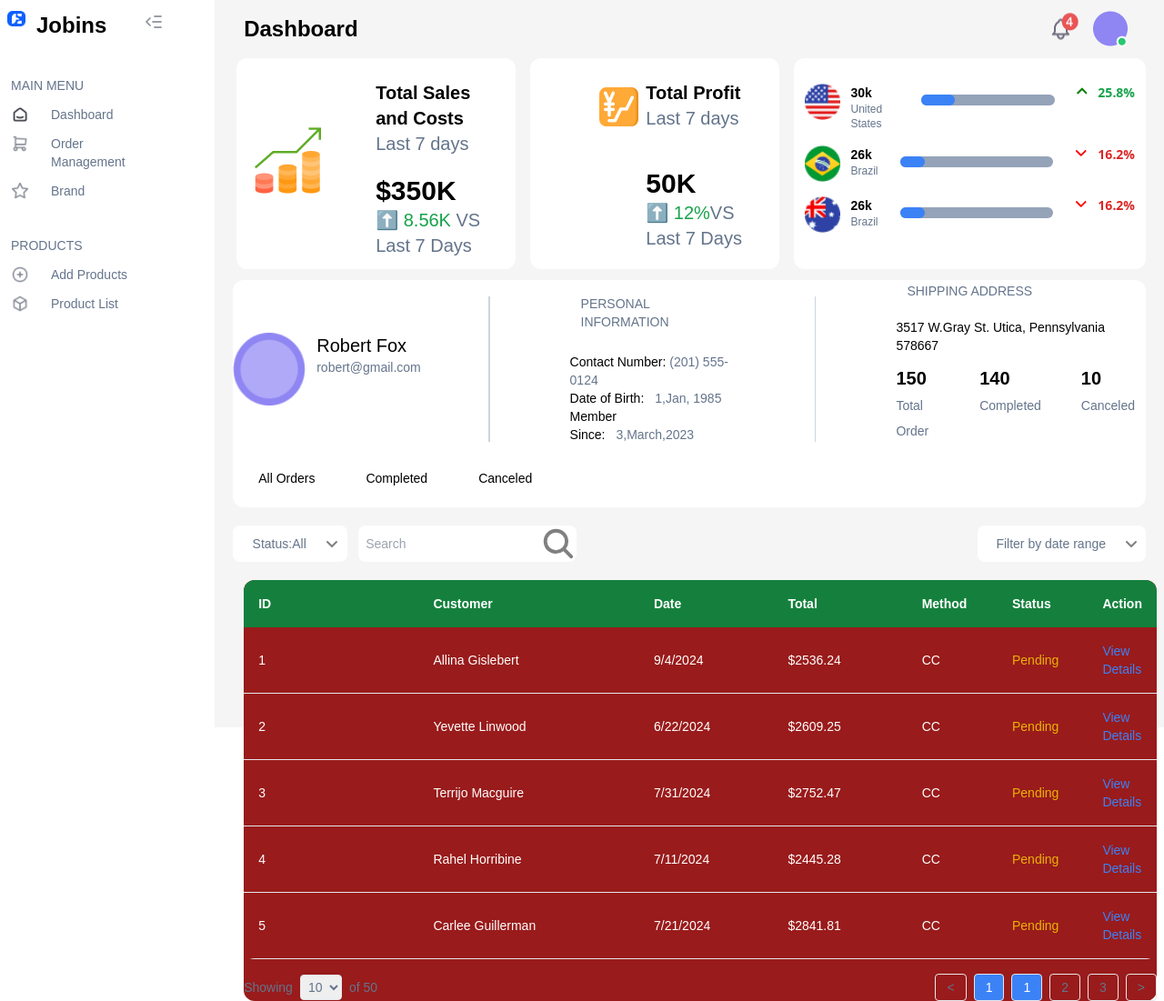
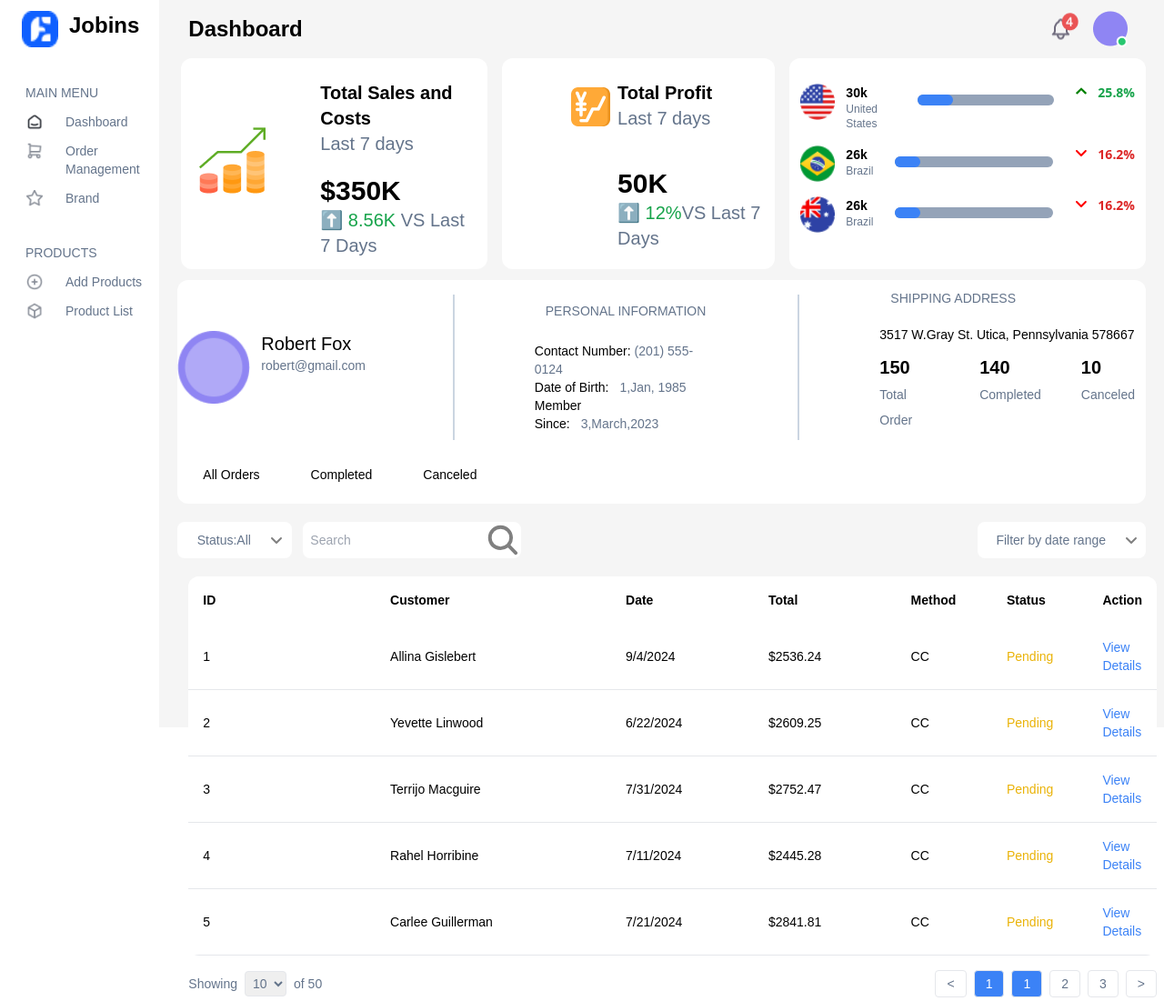
Before and after one commit to Manjil00/jobins-frontend-challange, a React (Create React App) app: page / in a window 1280 px wide. Shown: the whole page at 91% size. Built offline with nearby package versions, Linux system fonts and the light colour scheme.

Commit message:
colorCorrection

```diff
--- a/src/App.js
+++ b/src/App.js
@@ -4,9 +4,9 @@ import React from 'react';
 //Components
 import Section1 from './Components/Section1';
 import Section2 from './Components/Section2';
+import Section3 from './Components/Section3';
 import Sidebar from './Components/sidebar';
 import TopNav from './Components/TopNav';
-import Section3 from './Components/Section3';
 // import Progressbar from './Components/Progressbar';
 
 
--- a/src/Components/Section1.jsx
+++ b/src/Components/Section1.jsx
@@ -1,11 +1,11 @@
-import React from 'react'
+import React from 'react';
 
 
 //Components
 import Progressbar from './progressbar';
 //ICONS
+import { FaChevronUp } from "react-icons/fa";
 import { FaAngleDown } from "react-icons/fa6";
-import { FaChevronUp } from "react-icons/fa";
 
 const Section1 = () => {
 return (
--- a/src/Components/Section3.jsx
+++ b/src/Components/Section3.jsx
@@ -63,11 +63,11 @@ return (
 
     </div>
 
-    <div className="List mt-5 greytext bg-red-800 h-auto w-full rounded-xl">
-    <div className="bgtable text-white overflow-x-auto rounded-xl overflow-hidden">
+    <div className="List mt-5 greytext bg-white h-auto w-full rounded-xl">
+    <div className="bgtable text-black font-mainfont overflow-x-auto rounded-xl overflow-hidden">
         <table className='LIST min-w-full'>
         <thead>
-            <tr className="w-full text-left bg-green-700">
+            <tr className="w-full text-left bg-white">
             <th className="p-2 md:p-4">ID</th>
             <th className="p-2 md:p-4">Customer</th>
             <th className="p-2 md:p-4">Date</th>
--- a/src/Components/sidebar.jsx
+++ b/src/Components/sidebar.jsx
@@ -2,15 +2,15 @@ import React from 'react';
 
 const Sidebar = () => {
 return (
-<div className="sidebar h-full w-[35%] md:w-[20%] bg-white">
+<div className="sidebar h-full w-[35%] md:w-[14%] bg-white">
 
-<div className="Topbar mt-3 bg-white h-auto flex justify-start items-start w-full">
-<img src="../images/logo.png" className="ml-2 h-[20px] w-[20px] md:h-auto md-w-auto" alt="Logo"/>
+<div className="Topbar mt-3 h-auto flex justify-start items-start md:ml-4 w-full">
+<img src="../images/logo.png" className="ml-2 h-[20px] w-[20px] md:h-[40px] md:w-[40px]" alt="Logo"/>
 <h1 className='font-mainfont font-bold text-sm md:text-2xl md:ml-3'>Jobins</h1>
-<img src="../icons/indent-decrease.png" className="cursor-pointer h-[20px] w-[20px] md:h-auto md:w-auto ml-5 xl:ml-10" alt="indent"/>
+<img src="../icons/indent-decrease.png" className="cursor-pointer h-[20px] w-[20px] md:h-[30px] md:w-[30px] ml-5 xl:ml-10" alt="indent"/>
 </div>
 
-<div className="mainmenu mt-10 bg-white h-auto w-full flex flex-col justify-start">
+<div className="mainmenu mt-10 md:ml-4 h-auto w-full flex flex-col justify-start">
 <h2 className='greytext'>MAIN MENU</h2>
 
     <div className='Dash-Router flex mt-3'>
@@ -30,7 +30,7 @@ return (
 
 </div>
 
-<div className="PRODUCTS mt-10 bg-white h-auto w-full flex flex-col justify-start">
+<div className="PRODUCTS mt-10 md:ml-4 h-auto w-full flex flex-col justify-start">
 <h2 className='greytext'>PRODUCTS </h2>
 
     <div className='ADD-Router flex mt-3'>
```
